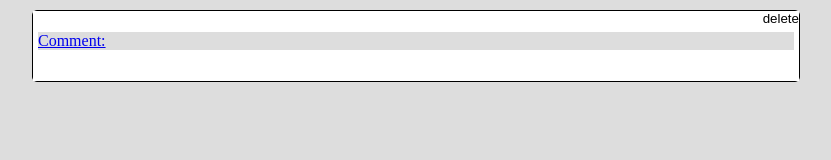
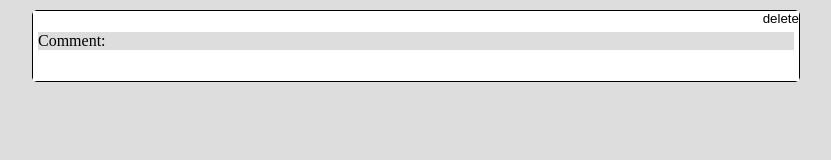
Before and after one commit to KIITTIKUN/movies-review, a React (Vite) app in the folder client/: page /moviereviewDatas/1 in a window 1280 px wide. Shown: the top 160 px of the page, without its empty margins (224-1055 px from the left). Built offline with nearby package versions, Linux system fonts and the light colour scheme.

Commit message:
style(post):

```diff
--- a/client/src/Post.jsx
+++ b/client/src/Post.jsx
@@ -5,7 +5,7 @@ const Post = ({id, title, deletePost}) => {
     return(
         <div className='Post'>
             <button className='Delete-post' onClick={()=>deletePost(id)}>delete</button>
-            <Link to={`movieReviewDatas/${id}`}>
+            <Link to={`movieReviewDatas/${id}`} style={{ textDecoration: 'none',color: 'rgb(0,0,0)' }}>
             <div><p>Comment: {id}</p></div>
             <div className='Title'>{title}</div>
             </Link>
```
